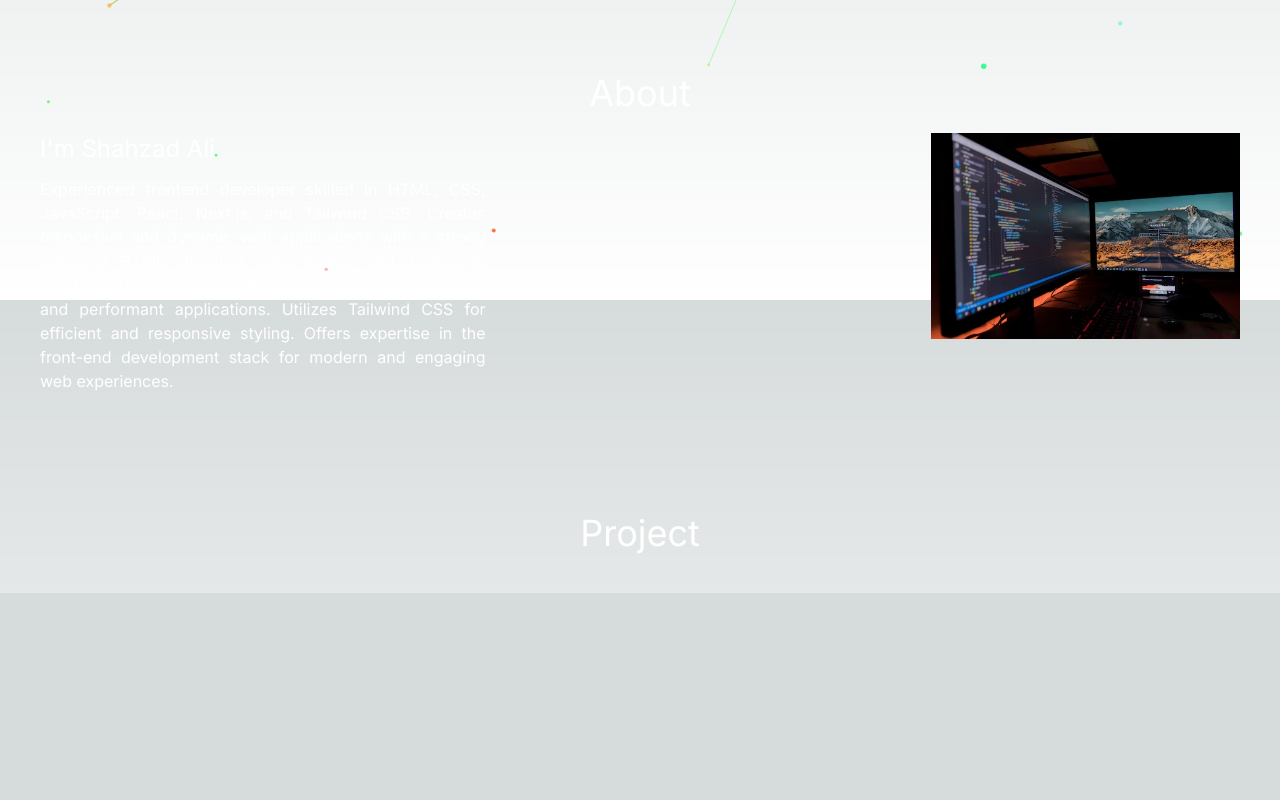
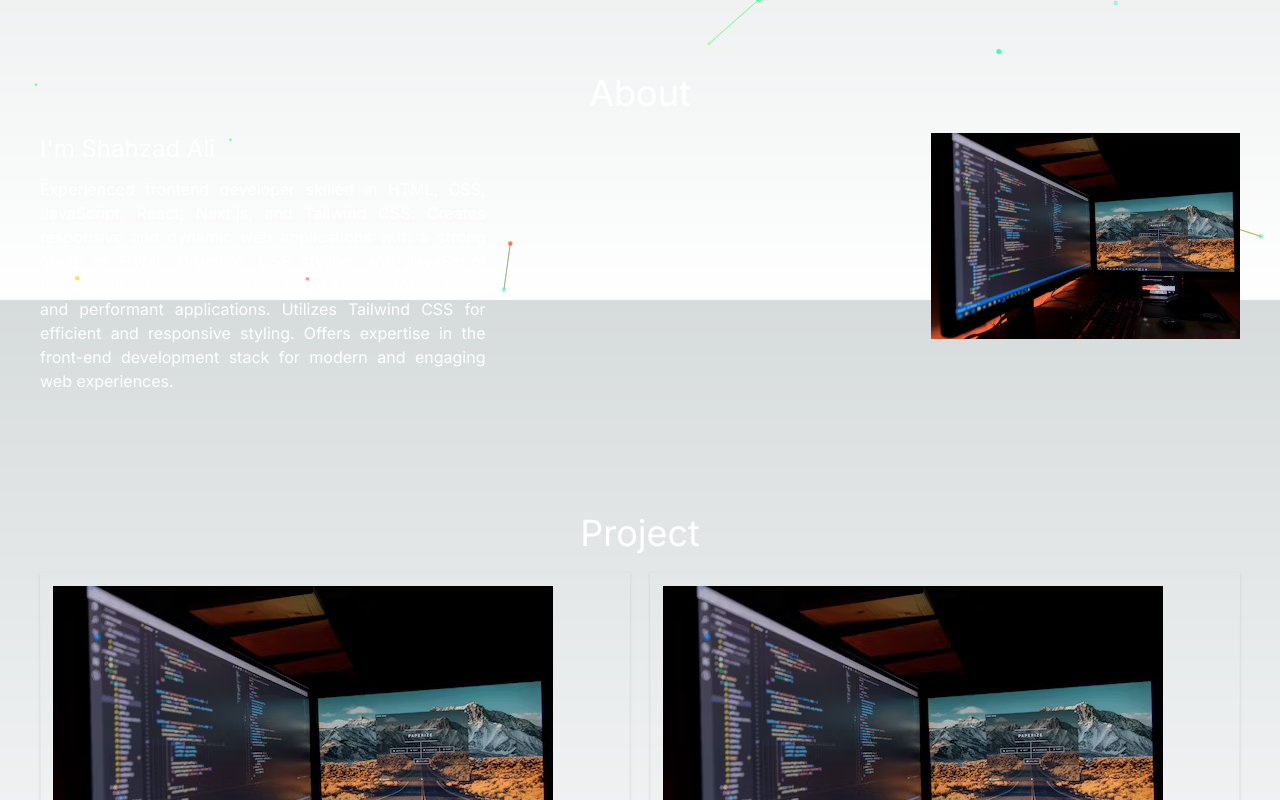
Before and after one commit to ShahzadAliSoomro/Animation-Particles-TypeScript, a Next.js app: page / in a window 1280 px wide. Shown: the part 500-1300 px from the top of the page. Before the commit the page ends 1093 px from the top, so only its background shows below. Built offline with nearby package versions, Linux system fonts and the light colour scheme.

Commit message:
project done

```diff
--- a/app/components/Header.tsx
+++ b/app/components/Header.tsx
@@ -11,7 +11,7 @@ import { BiSortDown } from "react-icons/bi";
 export default function Header() {
 
   return (
-    <div className="fixed w-full">
+    <div className="fixed w-full z-40">
       <div className="container mx-auto py-4">
         <div className="flex justify-between items-center">
           <div className="text-white text-lg font-semibold">
--- a/app/components/Project.tsx
+++ b/app/components/Project.tsx
@@ -1,11 +1,82 @@
-import React from 'react'
+import React from "react";
+import Image from "next/image";
+import Link from "next/link";
+
+const Projects = [
+  {
+    id: 1,
+    image: "/hero3.avif",
+    text: "Experienced frontend developer skilled in HTML, CSS, JavaScript, React, Next.js, and Tailwind CSS. Creates responsive and dynamic web applications with a strong grasp of HTML structure, CSS styling, and JavaScript functionality. Proficient in React and Next.js for scalable and performant applications. Utilizes Tailwind CSS for efficient and responsive styling. Offers expertise in the front-end development stack for modern and engaging web experiences.",
+    githubLink: "https://github.com/example/project1",
+    demoLink: "https://demo.example/project1",
+  },
+  {
+    id: 2,
+    image: "/hero3.avif",
+    text: "Experienced frontend developer skilled in HTML, CSS, JavaScript, React, Next.js, and Tailwind CSS. Creates responsive and dynamic web applications with a strong grasp of HTML structure, CSS styling, and JavaScript functionality. Proficient in React and Next.js for scalable and performant applications. Utilizes Tailwind CSS for efficient and responsive styling. Offers expertise in the front-end development stack for modern and engaging web experiences.",
+    githubLink: "https://github.com/example/project1",
+    demoLink: "https://demo.example/project1",
+  },
+  {
+    id: 3,
+    image: "/hero3.avif",
+    text: "Experienced frontend developer skilled in HTML, CSS, JavaScript, React, Next.js, and Tailwind CSS. Creates responsive and dynamic web applications with a strong grasp of HTML structure, CSS styling, and JavaScript functionality. Proficient in React and Next.js for scalable and performant applications. Utilizes Tailwind CSS for efficient and responsive styling. Offers expertise in the front-end development stack for modern and engaging web experiences.",
+    githubLink: "https://github.com/example/project1",
+    demoLink: "https://demo.example/project1",
+  },
+  {
+    id: 4,
+    image: "/hero3.avif",
+    text: "Experienced frontend developer skilled in HTML, CSS, JavaScript, React, Next.js, and Tailwind CSS. Creates responsive and dynamic web applications with a strong grasp of HTML structure, CSS styling, and JavaScript functionality. Proficient in React and Next.js for scalable and performant applications. Utilizes Tailwind CSS for efficient and responsive styling. Offers expertise in the front-end development stack for modern and engaging web experiences.",
+    githubLink: "https://github.com/example/project1",
+    demoLink: "https://demo.example/project1",
+  },
+  {
+    id: 5,
+    image: "/hero3.avif",
+    text: "Experienced frontend developer skilled in HTML, CSS, JavaScript, React, Next.js, and Tailwind CSS. Creates responsive and dynamic web applications with a strong grasp of HTML structure, CSS styling, and JavaScript functionality. Proficient in React and Next.js for scalable and performant applications. Utilizes Tailwind CSS for efficient and responsive styling. Offers expertise in the front-end development stack for modern and engaging web experiences.",
+    githubLink: "https://github.com/example/project1",
+    demoLink: "https://demo.example/project1",
+  },
+  {
+    id: 6,
+    image: "/hero3.avif",
+    text: "Experienced frontend developer skilled in HTML, CSS, JavaScript, React, Next.js, and Tailwind CSS. Creates responsive and dynamic web applications with a strong grasp of HTML structure, CSS styling, and JavaScript functionality. Proficient in React and Next.js for scalable and performant applications. Utilizes Tailwind CSS for efficient and responsive styling. Offers expertise in the front-end development stack for modern and engaging web experiences.",
+    githubLink: "https://github.com/example/project1",
+    demoLink: "https://demo.example/project1",
+  },
+];
 
 export default function Project() {
   return (
-    <div className='w-full mx-auto container p-10'>
-        <div className="text-4xl text-center pt-10">
+    <div className="w-full mx-auto container p-10 ">
+      <div className="text-4xl text-center pt-10">
         <h1>Project</h1>
       </div>
+      <div className="grid grid-cols-1 md:grid-cols-1 lg:grid-cols-2 gap-5 pt-5">
+        {Projects.map((project) => (
+          <div className="flex flex-col border shadow p-3">
+            <div className="w-full ">
+              <Image src={project.image} alt="hero" width={500} height={500} />
+            </div>
+            <div>
+              <p> {project.text}</p>
+            </div>
+            <div className="flex justify-center gap-5">
+              <Link href={project.githubLink}>
+                <button className="bg-green-500 text-white p-2 rounded-lg">
+                  Github
+                </button>
+              </Link>
+              <Link href={project.demoLink}>
+                <button className="bg-green-500 text-white p-2 rounded-lg">
+                  Demo
+                </button>
+              </Link>
+            </div>
+          </div>
+        ))}
+      </div>
     </div>
-  )
+  );
 }
```
